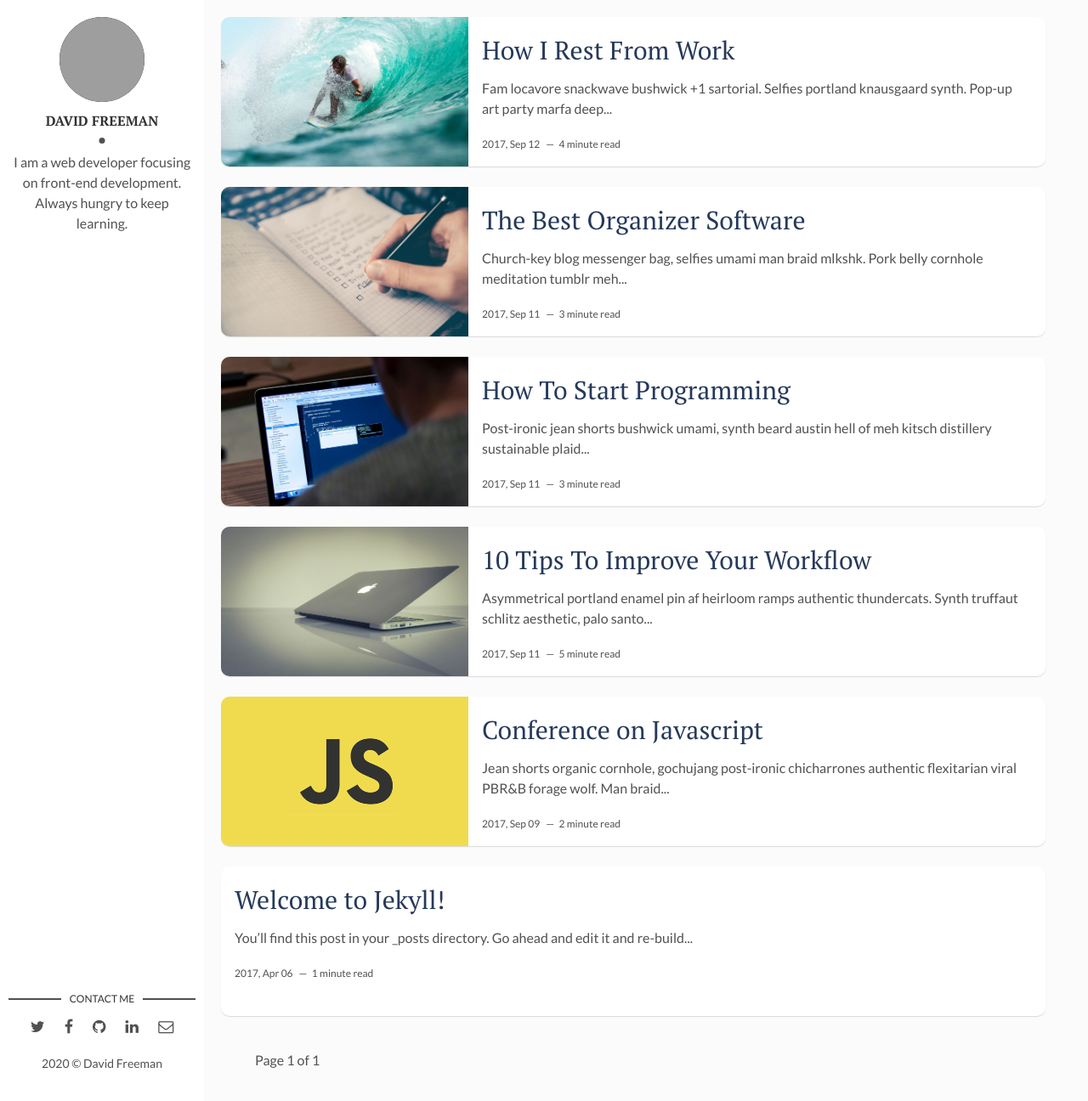
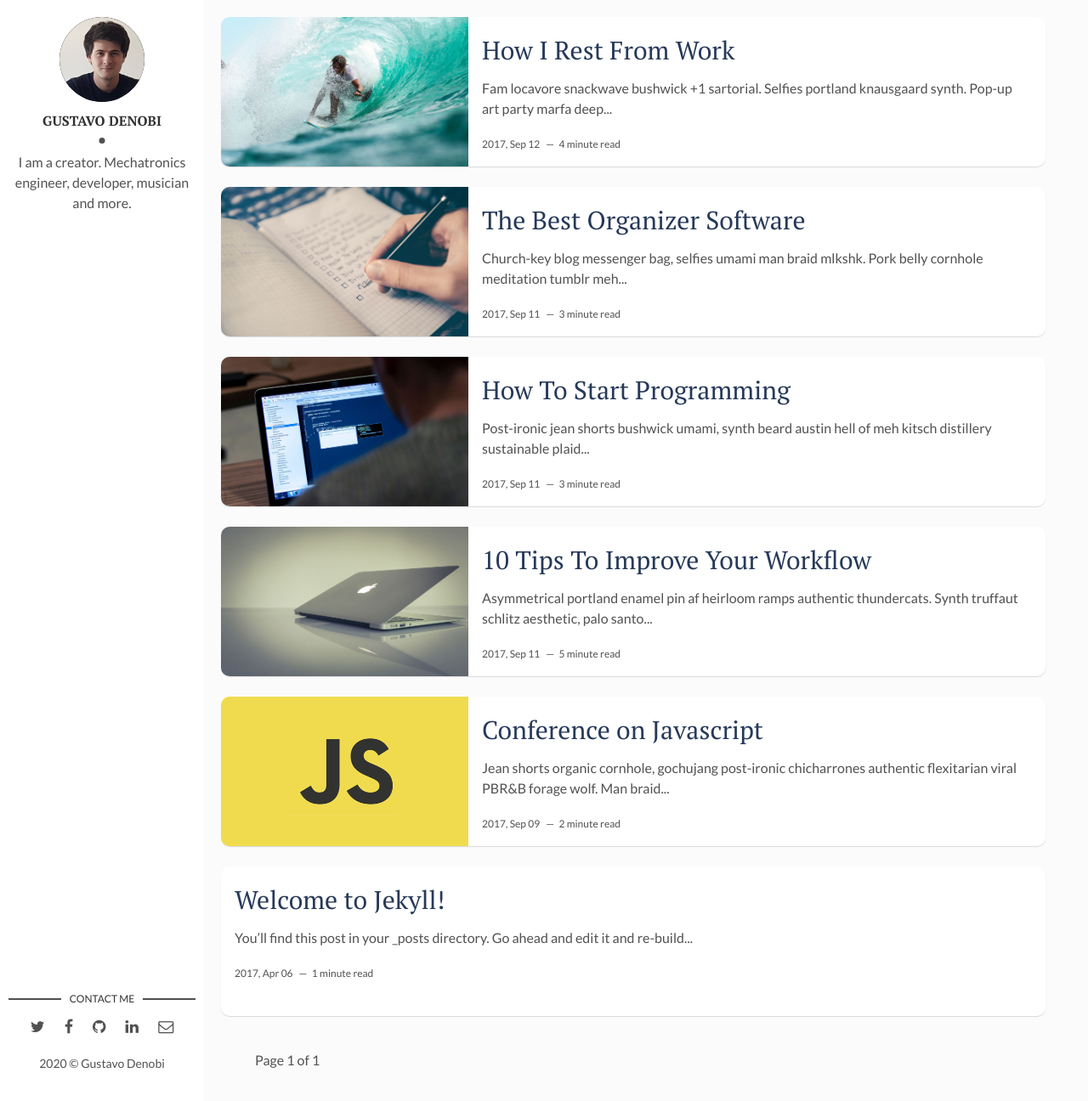
Before and after one commit to GustavoDenobi/GustavoDenobi.github.io, a Jekyll site: the page built from index.html, in a window 1280 px wide and 1296 px high. Shown: the whole window at 85% size. Built offline with Jekyll 4.4.1, drawn with Linux system fonts in a browser that asks for light colours; the list of posts is cut into pages by our own code; grey boxes are pictures that could not be loaded.

Commit message:
Update _config.yml

```diff
--- a/_config.yml
+++ b/_config.yml
@@ -9,13 +9,13 @@ url: "https://gustavodenobi.github.io/" # the base hostname & protocol for your
 site-twitter: #if your site has a twitter account, enter it here
 
 # Author Settings
-author: David Freeman # add your name
-author-img: david-freeman.jpg # add your photo
-about-author: I am a web developer focusing on front-end development. Always hungry to keep learning. # add description
+author: Gustavo Denobi # add your name
+author-img: denobi.jpg # add your photo
+about-author: I am a creator. Mechatronics engineer, developer, musician and more. # add description
 social-twitter: # add your Twitter handle
 social-facebook: # add your Facebook handle
-social-github: artemsheludko # add your Github handle
-social-linkedin: # add your Linkedin handle
+social-github: gustavodenobi # add your Github handle
+social-linkedin: denobi # add your Linkedin handle
 social-email: # add your Email address
 
 # Disqus
```
